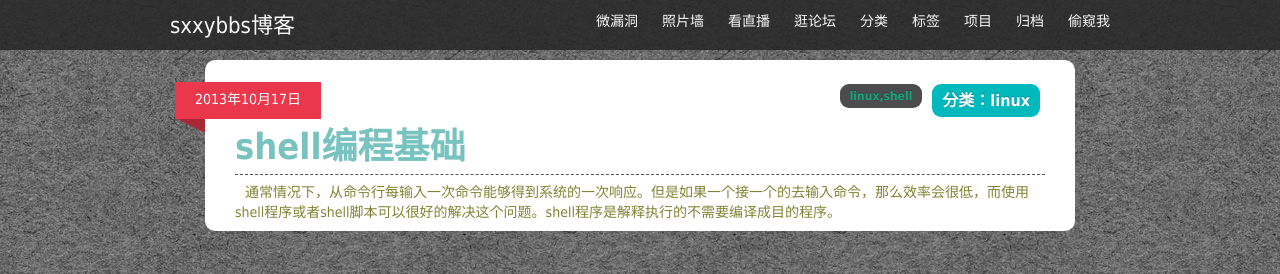
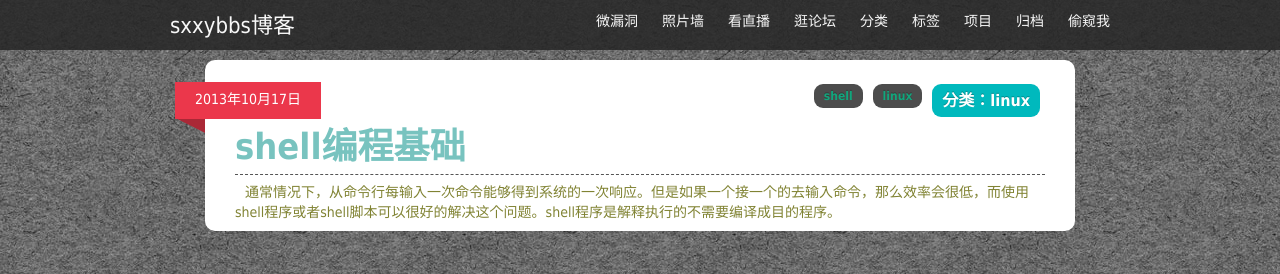
Before and after one commit to sxxybbs/sxxybbs.github.com, a Jekyll site: the page built from _posts/2013-10-17-shell-basic-tutorial.md, in a window 1280 px wide and 900 px high. Shown: the top 274 px of the window. Built offline with Jekyll 4.4.1, drawn with Linux system fonts in a browser that asks for light colours; nearby versions of some CDN libraries; library files that are not in the unit come from our copies; Markdown is read by kramdown in place of the engine named in the settings; comment, search, counter and statistics services are not loaded.

```diff
--- a/_posts/2013-10-17-shell-basic-tutorial.md
+++ b/_posts/2013-10-17-shell-basic-tutorial.md
@@ -1,7 +1,7 @@
 ---
 layout: post
 category: linux
-tags: linux,shell
+tags: linux shell
 title1: shell编程基础
 keywords: shell编程基础
 description: 通常情况下，从命令行每输入一次命令能够得到系统的一次响应。但是如果一个接一个的去输入命令，那么效率会很低，而使用shell程序或者shell脚本可以很好的解决这个问题。shell程序是解释执行的不需要编译成目的程序。
```
